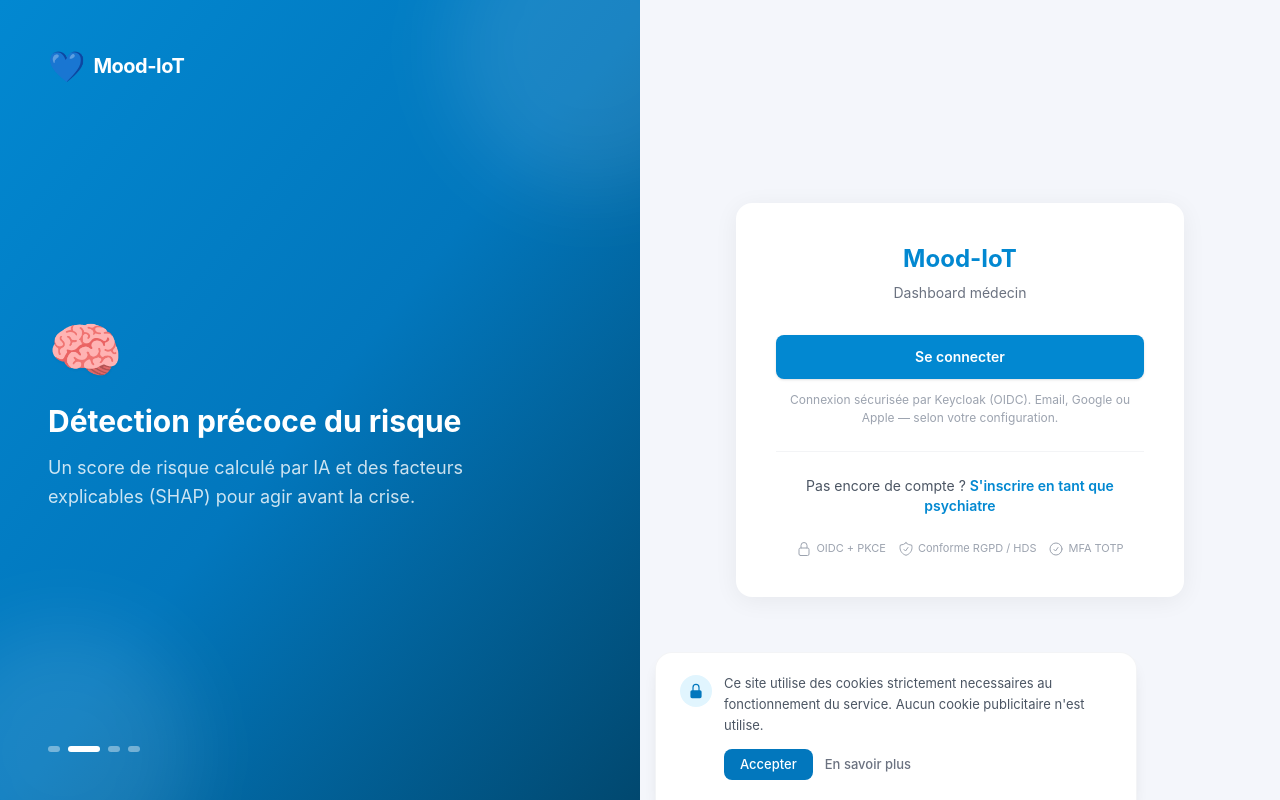
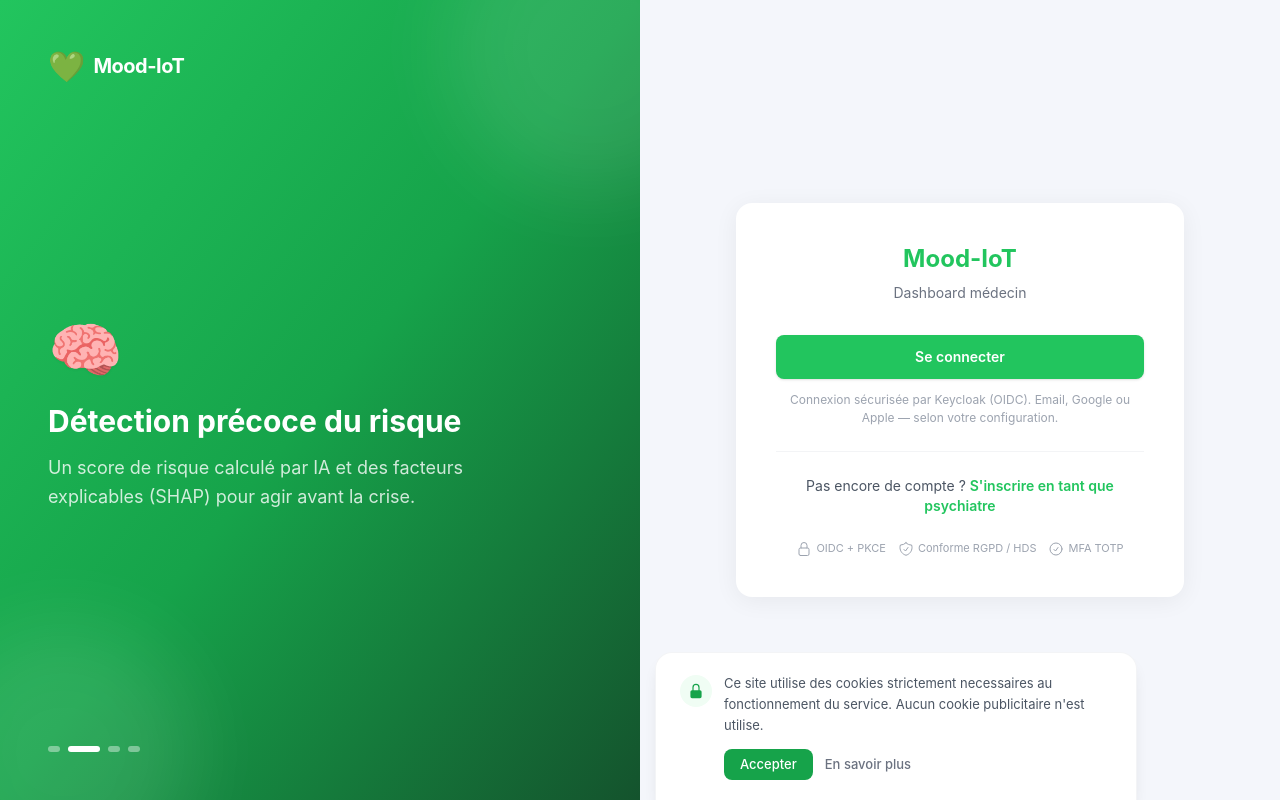
Before and after one commit to saraahsarah-ops/mood-iot, a Next.js app in the folder frontend/dashboard/: page /login in a window 1280 px wide. Built offline with nearby package versions, Linux system fonts and the light colour scheme; no server answers.

Commit message:
style(dashboard): palette de couleurs vert (au lieu du bleu)
Couleur primaire -> vert (green-500 #22c55e / 600 #16a34a / 700 #15803d),
glow + dégradé login + cœurs 💚, hex bleus codés en dur remplacés. Aligné
avec la charte verte de la présentation/app.

```diff
--- a/frontend/dashboard/src/app/globals.css
+++ b/frontend/dashboard/src/app/globals.css
@@ -31,7 +31,7 @@
 
 /* Gradient text */
 .text-gradient {
-  background: linear-gradient(135deg, #0288d1, #01579b);
+  background: linear-gradient(135deg, #22c55e, #15803d);
   -webkit-background-clip: text;
   -webkit-text-fill-color: transparent;
   background-clip: text;
--- a/frontend/dashboard/src/app/layout.tsx
+++ b/frontend/dashboard/src/app/layout.tsx
@@ -34,7 +34,7 @@
           name="description"
           content="Plateforme française de suivi du bien-être. Tableau de bord médecin pour la téléconsultation et la prévention des rechutes dépressives."
         />
-        <meta name="theme-color" content="#0288d1" />
+        <meta name="theme-color" content="#22c55e" />
         <meta name="application-name" content="Mood-IoT" />
         <link rel="icon" href="/favicon.ico" sizes="any" />
         <link rel="icon" href="/icon-192.png" type="image/png" sizes="192x192" />
--- a/frontend/dashboard/src/app/login/page.tsx
+++ b/frontend/dashboard/src/app/login/page.tsx
@@ -77,13 +77,13 @@
   return (
     <div className="flex min-h-screen bg-[#f4f6fb]">
       {/* ── Gauche : présentation Mood-IoT (carrousel) — masqué sur mobile ── */}
-      <aside className="relative hidden w-1/2 flex-col justify-between overflow-hidden bg-gradient-to-br from-[#0288d1] via-[#0277bd] to-[#01486f] p-12 text-white lg:flex">
+      <aside className="relative hidden w-1/2 flex-col justify-between overflow-hidden bg-gradient-to-br from-[#22c55e] via-[#16a34a] to-[#14532d] p-12 text-white lg:flex">
         {/* halos décoratifs */}
         <div className="pointer-events-none absolute -right-24 -top-24 h-72 w-72 rounded-full bg-white/10 blur-2xl" />
         <div className="pointer-events-none absolute -bottom-20 -left-16 h-64 w-64 rounded-full bg-white/10 blur-2xl" />
 
         <div className="relative flex items-center gap-2">
-          <span className="text-3xl">💙</span>
+          <span className="text-3xl">💚</span>
           <span className="text-xl font-bold tracking-tight">Mood-IoT</span>
         </div>
 
@@ -131,8 +131,8 @@
           className="w-full max-w-md rounded-2xl bg-white p-10 shadow-[0_4px_24px_rgba(0,0,0,0.06)]"
         >
           <div className="mb-8 flex flex-col items-center gap-2">
-            <div className="text-4xl lg:hidden">💙</div>
-            <h1 className="text-2xl font-bold text-[#0288d1]">Mood-IoT</h1>
+            <div className="text-4xl lg:hidden">💚</div>
+            <h1 className="text-2xl font-bold text-[#22c55e]">Mood-IoT</h1>
             <p className="text-sm text-gray-500">Dashboard médecin</p>
           </div>
 
@@ -149,7 +149,7 @@
             type="button"
             onClick={() => void login()}
             disabled={loading}
-            className="flex w-full items-center justify-center gap-2 rounded-lg bg-[#0288d1] px-4 py-3 text-sm font-semibold text-white shadow transition hover:bg-[#0277bd] disabled:opacity-60"
+            className="flex w-full items-center justify-center gap-2 rounded-lg bg-[#22c55e] px-4 py-3 text-sm font-semibold text-white shadow transition hover:bg-[#16a34a] disabled:opacity-60"
           >
             {loading ? (
               <>
@@ -172,7 +172,7 @@
             Pas encore de compte ?{" "}
             <Link
               href="/register/doctor"
-              className="font-semibold text-[#0288d1] hover:underline"
+              className="font-semibold text-[#22c55e] hover:underline"
             >
               S&apos;inscrire en tant que psychiatre
             </Link>
--- a/frontend/dashboard/src/app/register/doctor/complete/page.tsx
+++ b/frontend/dashboard/src/app/register/doctor/complete/page.tsx
@@ -33,7 +33,7 @@
     return (
       <div className="flex min-h-screen items-center justify-center bg-[#f4f6fb]">
         <div className="flex flex-col items-center gap-3">
-          <div className="h-8 w-8 animate-spin rounded-full border-2 border-[#0288d1] border-t-transparent" />
+          <div className="h-8 w-8 animate-spin rounded-full border-2 border-[#22c55e] border-t-transparent" />
           <p className="text-[13px] text-gray-500">Vérification de la session…</p>
         </div>
       </div>
@@ -56,7 +56,7 @@
           </p>
           <a
             href="/register/doctor"
-            className="inline-flex items-center justify-center rounded-lg bg-[#0288d1] px-4 py-2 text-sm font-semibold text-white hover:bg-[#0277bd]"
+            className="inline-flex items-center justify-center rounded-lg bg-[#22c55e] px-4 py-2 text-sm font-semibold text-white hover:bg-[#16a34a]"
           >
             Créer mon compte
           </a>
@@ -128,7 +128,7 @@
         animate={{ opacity: 1, y: 0 }}
         className="w-full max-w-md rounded-2xl bg-white p-10 shadow"
       >
-        <h1 className="text-xl font-bold text-[#0288d1] mb-1">
+        <h1 className="text-xl font-bold text-[#22c55e] mb-1">
           Informations professionnelles
         </h1>
         <p className="text-sm text-gray-500 mb-6">
@@ -184,7 +184,7 @@
         <button
           type="submit"
           disabled={!isValid || loading}
-          className="mt-6 flex w-full items-center justify-center gap-2 rounded-lg bg-[#0288d1] px-4 py-3 text-sm font-semibold text-white shadow hover:bg-[#0277bd] disabled:cursor-not-allowed disabled:opacity-60"
+          className="mt-6 flex w-full items-center justify-center gap-2 rounded-lg bg-[#22c55e] px-4 py-3 text-sm font-semibold text-white shadow hover:bg-[#16a34a] disabled:cursor-not-allowed disabled:opacity-60"
         >
           {loading ? "Création…" : "Soumettre mon inscription"}
         </button>
@@ -228,7 +228,7 @@
         placeholder={placeholder}
         inputMode={inputMode}
         pattern={pattern}
-        className="mt-1 w-full rounded-lg border border-gray-200 px-3 py-2 text-sm focus:border-[#0288d1] focus:outline-none focus:ring-2 focus:ring-[#0288d1]/20"
+        className="mt-1 w-full rounded-lg border border-gray-200 px-3 py-2 text-sm focus:border-[#22c55e] focus:outline-none focus:ring-2 focus:ring-[#22c55e]/20"
       />
       {hint && <p className="mt-1 text-[11px] text-gray-400">{hint}</p>}
     </label>
--- a/frontend/dashboard/src/app/register/doctor/page.tsx
+++ b/frontend/dashboard/src/app/register/doctor/page.tsx
@@ -32,7 +32,7 @@
       >
         <div className="mb-8 flex flex-col items-center gap-2">
           <div className="text-4xl">🩺</div>
-          <h1 className="text-2xl font-bold text-[#0288d1]">
+          <h1 className="text-2xl font-bold text-[#22c55e]">
             Inscription psychiatre
           </h1>
           <p className="text-sm text-gray-500 text-center">
@@ -53,7 +53,7 @@
           type="button"
           onClick={() => void login()}
           disabled={loading}
-          className="flex w-full items-center justify-center gap-2 rounded-lg bg-[#0288d1] px-4 py-3 text-sm font-semibold text-white shadow transition hover:bg-[#0277bd] disabled:opacity-60"
+          className="flex w-full items-center justify-center gap-2 rounded-lg bg-[#22c55e] px-4 py-3 text-sm font-semibold text-white shadow transition hover:bg-[#16a34a] disabled:opacity-60"
         >
           {loading ? (
             <>
@@ -75,7 +75,7 @@
           Déjà inscrit ?{" "}
           <Link
             href="/login"
-            className="font-semibold text-[#0288d1] hover:underline"
+            className="font-semibold text-[#22c55e] hover:underline"
           >
             Se connecter
           </Link>
--- a/frontend/dashboard/src/components/ScoreChart.tsx
+++ b/frontend/dashboard/src/components/ScoreChart.tsx
@@ -19,7 +19,7 @@
   height?: number;
 }
 
-const COLORS = ["#0288d1", "#e74c3c", "#2ecc71", "#9b59b6", "#f39c12"];
+const COLORS = ["#22c55e", "#e74c3c", "#2ecc71", "#9b59b6", "#f39c12"];
 
 const CustomTooltip = ({ active, payload, label }: any) => {
   if (!active || !payload) return null;
@@ -99,8 +99,8 @@
       <AreaChart data={data}>
         <defs>
           <linearGradient id="scoreGradient" x1="0" y1="0" x2="0" y2="1">
-            <stop offset="0%" stopColor="#0288d1" stopOpacity={0.15} />
-            <stop offset="100%" stopColor="#0288d1" stopOpacity={0} />
+            <stop offset="0%" stopColor="#22c55e" stopOpacity={0.15} />
+            <stop offset="100%" stopColor="#22c55e" stopOpacity={0} />
           </linearGradient>
         </defs>
         <CartesianGrid strokeDasharray="3 3" stroke="#f1f5f9" />
@@ -124,11 +124,11 @@
         <Area
           type="monotone"
           dataKey="score"
-          stroke="#0288d1"
+          stroke="#22c55e"
           strokeWidth={2.5}
           fill="url(#scoreGradient)"
-          dot={{ r: 3, fill: "#0288d1", strokeWidth: 0 }}
-          activeDot={{ r: 5, strokeWidth: 2, fill: "#fff", stroke: "#0288d1" }}
+          dot={{ r: 3, fill: "#22c55e", strokeWidth: 0 }}
+          activeDot={{ r: 5, strokeWidth: 2, fill: "#fff", stroke: "#22c55e" }}
         />
       </AreaChart>
     </ResponsiveContainer>
--- a/frontend/dashboard/tailwind.config.js
+++ b/frontend/dashboard/tailwind.config.js
@@ -8,17 +8,17 @@
       },
       colors: {
         primary: {
-          50: "#e1f5fe",
-          100: "#b3e5fc",
-          200: "#81d4fa",
-          300: "#4fc3f7",
-          400: "#29b6f6",
-          500: "#0288d1",
-          600: "#0277bd",
-          700: "#01579b",
-          DEFAULT: "#0288d1",
+          50: "#f0fdf4",
+          100: "#dcfce7",
+          200: "#bbf7d0",
+          300: "#86efac",
+          400: "#4ade80",
+          500: "#22c55e",
+          600: "#16a34a",
+          700: "#15803d",
+          DEFAULT: "#22c55e",
         },
-        "primary-dark": "#01579b",
+        "primary-dark": "#15803d",
         danger: {
           50: "#fef2f2",
           100: "#fee2e2",
@@ -50,7 +50,7 @@
       boxShadow: {
         card: "0 1px 3px 0 rgb(0 0 0 / 0.04), 0 1px 2px -1px rgb(0 0 0 / 0.04)",
         "card-hover": "0 4px 12px 0 rgb(0 0 0 / 0.08), 0 2px 4px -2px rgb(0 0 0 / 0.04)",
-        glow: "0 0 20px rgb(2 136 209 / 0.15)",
+        glow: "0 0 20px rgb(34 197 94 / 0.15)",
       },
       animation: {
         "fade-in": "fadeIn 0.3s ease-out",
```
